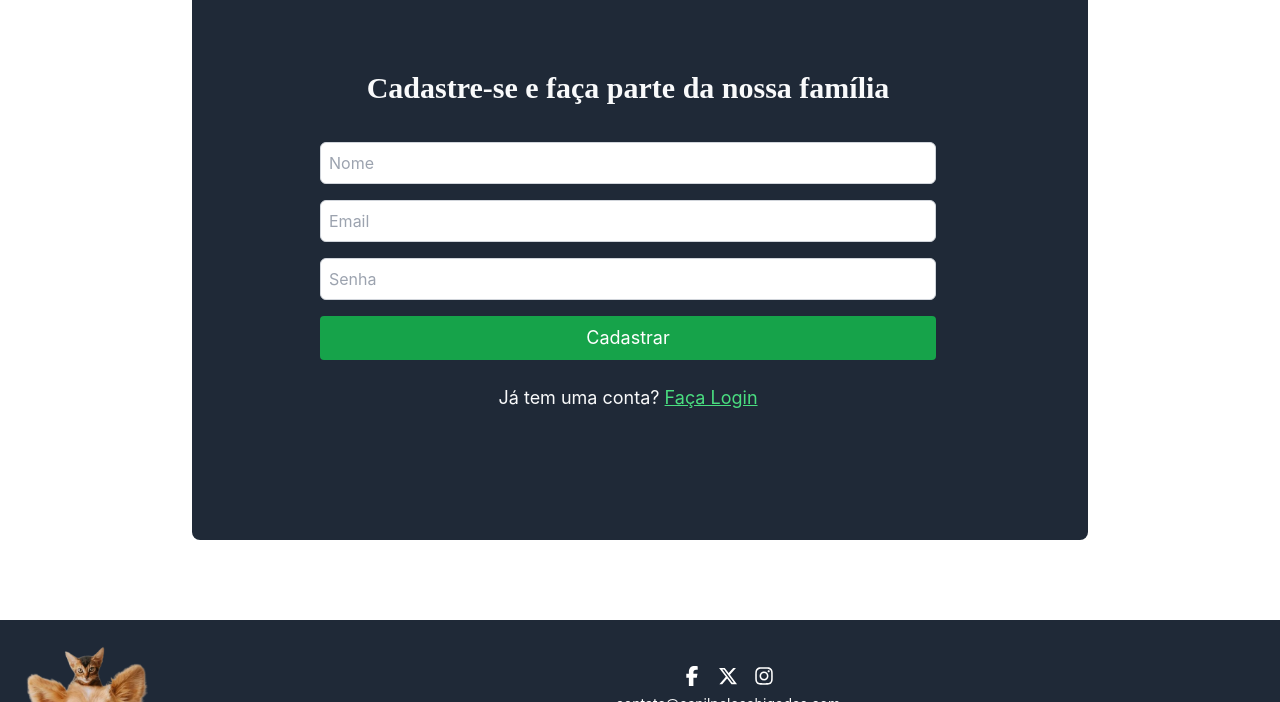
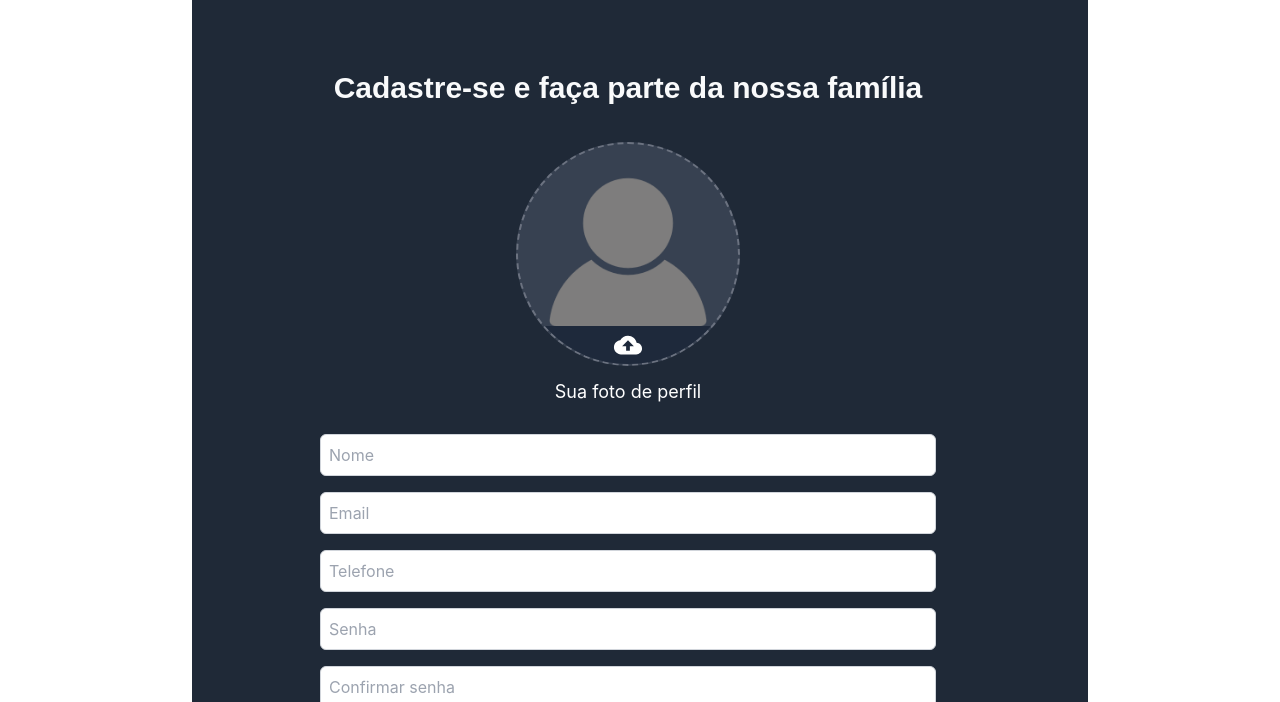
Before and after one commit to michele-oliveira/canil-pelos-e-bigodes-frontend, a React (Create React App) app: page /signup in a window 1280 px wide. Shown: the part 250-952 px from the top of the page. Built offline with nearby package versions, Linux system fonts and the light colour scheme; no server answers.

Commit message:
Modificando api users e formulário da página Register para incluir um campo para fazer upload da foto de perfil

```diff
--- /dev/null
+++ b/src/components/ProfilePictureSelector.js
@@ -0,0 +1,191 @@
+import React, { useRef, useState } from "react";
+import { IoMdCloudUpload as UploadIcon } from "react-icons/io";
+import PropTypes from "prop-types";
+import { validateImageFile } from "../utils/files";
+import InvalidImageFileError from "../errors/files/InvalidImageFileError";
+import InvalidFileAmountSelectedError from "../errors/files/InvalidFileAmountSelectedError";
+
+import profilePictureImg from "../assets/images/profile-picture.png";
+
+const ProfilePictureSelector = ({
+  id,
+  name,
+  image,
+  setImage,
+  onChange,
+  onError,
+  className,
+}) => {
+  const [dragActive, setDragActive] = useState(false);
+
+  const inputRef = useRef(null);
+
+  const imageUrl = image && window.URL.createObjectURL(image);
+
+  const validateFile = (file) => {
+    if (!validateImageFile(file)) {
+      throw new InvalidImageFileError(
+        "Invalid image type. Only JPG, JPEG and PNG images are allowed"
+      );
+    }
+  };
+
+  const validateFileAmount = (files) => {
+    if (files.length !== 1) {
+      throw new InvalidFileAmountSelectedError(
+        "Invalid file amount selected. Only one image must be provided"
+      );
+    }
+  };
+
+  const handleDrag = (e) => {
+    e.preventDefault();
+    e.stopPropagation();
+    if (e.type === "dragenter" || e.type === "dragover") {
+      setDragActive(true);
+    } else if (e.type === "dragleave") {
+      setDragActive(false);
+    }
+  };
+
+  const handleDrop = (e) => {
+    e.preventDefault();
+    e.stopPropagation();
+    setDragActive(false);
+
+    if (e.dataTransfer.files && e.dataTransfer.files.length > 0) {
+      try {
+        if (setImage) {
+          const droppedFile = e.dataTransfer.files[0];
+          validateFileAmount(e.dataTransfer.files);
+          validateFile(droppedFile);
+
+          setImage(droppedFile);
+        } else if (onChange) {
+          const droppedFile = e.dataTransfer.files[0];
+          validateFileAmount(e.dataTransfer.files);
+          validateFile(droppedFile);
+
+          const customEventWithIdentifiers = {
+            ...e,
+            target: {
+              ...e.target,
+              id,
+              name,
+            },
+          };
+          onChange(customEventWithIdentifiers);
+        } else {
+          throw new Error(
+            "Either 'setImage' or 'onChange' props must be passed to ProfilePictureSelector"
+          );
+        }
+
+        e.dataTransfer.clearData();
+      } catch (error) {
+        console.error("Error in handleDrop:", error);
+        onError(error);
+      }
+    }
+  };
+
+  const handleFileSelect = (e) => {
+    try {
+      if (setImage) {
+        if (e.target.files) {
+          const selectedFile = e.target.files[0];
+          validateFileAmount(e.target.files);
+          validateFile(selectedFile);
+          setImage(selectedFile);
+        }
+      } else if (onChange) {
+        if (e.target.files) {
+          const droppedFile = e.target.files[0];
+          validateFileAmount(e.target.files);
+          validateFile(droppedFile);
+          onChange(e);
+        }
+      } else {
+        throw new Error(
+          "Either 'setImage' or 'onChange' props must be passed to ProfilePictureSelector"
+        );
+      }
+    } catch (error) {
+      console.error("Error in handleFileSelect:", error);
+      onError(error);
+    }
+  };
+
+  const handleBrowseFiles = () => {
+    inputRef.current?.click();
+  };
+
+  return (
+    <div
+      className={
+        "flex flex-col items-center justify-center w-full " + className
+      }
+    >
+      <button
+        type="button"
+        onClick={handleBrowseFiles}
+        onDragEnter={handleDrag}
+        onDragLeave={handleDrag}
+        onDragOver={handleDrag}
+        onDrop={handleDrop}
+        className={`relative flex items-center justify-center w-56 h-56 overflow-hidden border-2 ${
+          image ? "border-inherit" : "border-dashed"
+        } rounded-full cursor-pointer focus:outline-none
+      ${
+        dragActive
+          ? "border-blue-500 bg-blue-100"
+          : "border-gray-500 bg-gray-700"
+      }`}
+      >
+        <input
+          id={id}
+          name={name}
+          type="file"
+          accept="image/*"
+          ref={inputRef}
+          onChange={handleFileSelect}
+          className="hidden"
+        />
+        {image ? (
+          <img
+            src={imageUrl}
+            alt={`Uploaded ${image.name}`}
+            className={`w-full h-full object-cover ${
+              dragActive ? "bg-blue-500 opacity-60" : ""
+            }`}
+          />
+        ) : (
+          <div>
+            <img
+              src={profilePictureImg}
+              alt="Default profile pic"
+              className={`w-full h-full object-cover ${
+                dragActive ? "bg-blue-500 opacity-60" : ""
+              }`}
+            />
+          </div>
+        )}
+        <div className="absolute bottom-0 flex items-center justify-center w-full py-1 text-3xl text-white bg-slate-800">
+          <UploadIcon />
+        </div>
+      </button>
+    </div>
+  );
+};
+
+ProfilePictureSelector.propTypes = {
+  image: PropTypes.object,
+  setImage: PropTypes.func,
+  onChange: PropTypes.func,
+  onError: PropTypes.func.isRequired,
+  id: PropTypes.string,
+  name: PropTypes.string,
+  className: PropTypes.string,
+};
+
+export default ProfilePictureSelector;
--- /dev/null
+++ b/src/errors/validation/FormValidationError.js
@@ -0,0 +1,6 @@
+export default class FormValidationError extends Error {
+  constructor(message = "One or more fields in the form are invalid") {
+    super(message);
+    this.name = "FormValidationError";
+  }
+}
--- a/src/pages/Register.js
+++ b/src/pages/Register.js
@@ -1,22 +1,121 @@
 import { useState } from "react";
 import { useNavigate } from "react-router-dom";
+import toast from "../components/react-stacked-toast";
 import Footer from "../components/Footer";
 import Header from "../components/Header";
+import ProfilePictureSelector from "../components/ProfilePictureSelector";
+import { registerUser } from "../api/users/users.api";
+import InvalidImageFileError from "../errors/files/InvalidImageFileError";
+import InvalidFileAmountSelectedError from "../errors/files/InvalidFileAmountSelectedError";
+import FormValidationError from "../errors/validation/FormValidationError";
+import BadRequestError from "../errors/http/BadRequestError";
+import ConflictError from "../errors/http/ConflictError";
 
 function Register() {
+  const [profilePic, setProfilePic] = useState();
   const [name, setName] = useState("");
   const [email, setEmail] = useState("");
+  const [phone, setPhone] = useState("");
   const [password, setPassword] = useState("");
+  const [confirmPassword, setConfirmPassword] = useState("");
+
   const navigate = useNavigate();
 
-  const handleSignup = (e) => {
-    e.preventDefault();
-    console.log("Name:", name, "Email:", email, "Password:", password);
-
+  const onSelectImageError = (error) => {
+    if (error instanceof InvalidImageFileError) {
+      toast({
+        title: "Imagem inválida",
+        description: "Por favor, envie uma imagem JPG, JPEG ou PNG",
+        type: "warning",
+        duration: 3000,
+      });
+    } else if (error instanceof InvalidFileAmountSelectedError) {
+      toast({
+        title: "Envio inválido",
+        description: "Por favor, envie apenas uma imagem",
+        type: "warning",
+        duration: 3000,
+      });
+    } else {
+      toast({
+        title: "Erro inesperado ao atualizar imagem",
+        description:
+          "Por favor, tente novamente. Se achar que se trata de uma falha, acione o suporte",
+        type: "error",
+        duration: 3000,
+      });
+      console.error(error);
+    }
   };
 
-  const handleRedirectToLogin = () => {
-    navigate("/login");
+  const validateForm = () => {
+    if (password !== confirmPassword) {
+      throw new FormValidationError(
+        "Password and password confirmation do not match"
+      );
+    }
+
+    return true;
+  };
+
+  const formatRequestBody = () => {
+    const formData = new FormData();
+    if (profilePic) formData.append("profile_picture", profilePic);
+    formData.append("name", name);
+    formData.append("email", email);
+    formData.append("phone", phone);
+    formData.append("password", password);
+
+    return formData;
+  };
+
+  const handleSignup = async (e) => {
+    e.preventDefault();
+    try {
+      validateForm();
+      const requestBody = formatRequestBody();
+      await registerUser(requestBody);
+      toast({
+        title: "Usuário cadastrado com sucesso",
+        type: "success",
+        duration: 2000,
+      });
+      navigate("/login");
+    } catch (error) {
+      if (error instanceof FormValidationError) {
+        toast({
+          title: "Formulário inválido",
+          description:
+            "Ops, parece que o formulário contém um ou mais campos inválidos. Por favor, revise o formulário e tente novamente",
+          type: "warning",
+          duration: 3500,
+        });
+      } else if (error instanceof ConflictError) {
+        toast({
+          title: "Este email já está em uso",
+          description:
+            "Por favor, tente outro email ou faça login, caso seja o dono desta conta",
+          type: "error",
+          duration: 3500,
+        });
+      } else if (error instanceof BadRequestError) {
+        toast({
+          title: "Dados da requisição inválidos",
+          description:
+            "Ops, parece que o formulário contém um ou mais campos inválidos. Por favor, revise o formulário e tente novamente",
+          type: "error",
+          duration: 3500,
+        });
+      } else {
+        toast({
+          title: "Erro inesperado",
+          description:
+            "Tivemos um erro inesperado durante o cadastro. Por favor, tente novamente ou acione o suporte caso o erro persista",
+          type: "error",
+          duration: 3500,
+        });
+      }
+    }
   };
 
   return (
@@ -25,12 +124,21 @@ function Register() {
       <div className="relative bg-gray-800 m-20 p-32 rounded-lg flex flex-col md:flex-row items-center overflow-hidden mx-auto max-w-4xl">
         <div className="relative z-10 flex flex-col justify-center flex-grow md:mr-6 mb-6 md:mb-0">
           <h1
-            className="text-2xl flex justify-center md:text-3xl font-bold text-gray-50 mb-4 text-center md:text-left pb-5"
-            style={{ fontFamily: "Montserrat, serif" }}
+            className="flex justify-center mb-4 pb-5 text-2xl md:text-3xl font-bold text-gray-50 text-center md:text-left"
+            style={{ fontFamily: "Montserrat, sans-serif" }}
           >
             Cadastre-se e faça parte da nossa família
           </h1>
           <form onSubmit={handleSignup} className="flex flex-col gap-4 mb-6">
+            <div className="flex flex-col w-full mb-3 items-center">
+              <ProfilePictureSelector
+                image={profilePic}
+                setImage={setProfilePic}
+                onError={onSelectImageError}
+              />
+              <h4 className="mt-3 text-lg text-white">Sua foto de perfil</h4>
+            </div>
+
             <input
               type="text"
               placeholder="Nome"
@@ -48,10 +156,26 @@ function Register() {
               className="p-2 rounded-md border border-gray-300"
             />
             <input
+              type="tel"
+              placeholder="Telefone"
+              value={phone}
+              onChange={(e) => setPhone(e.target.value)}
+              required
+              className="p-2 rounded-md border border-gray-300"
+            />
+            <input
               type="password"
               placeholder="Senha"
               value={password}
               onChange={(e) => setPassword(e.target.value)}
+              required
+              className="p-2 rounded-md border border-gray-300"
+            />
+            <input
+              type="password"
+              placeholder="Confirmar senha"
+              value={confirmPassword}
+              onChange={(e) => setConfirmPassword(e.target.value)}
               required
               className="p-2 rounded-md border border-gray-300"
             />
@@ -64,10 +188,7 @@ function Register() {
           </form>
           <p className="text-lg text-gray-50 text-center">
             Já tem uma conta?{" "}
-            <button
-              onClick={handleRedirectToLogin}
-              className="text-green-400 underline"
-            >
+            <button type="submit" className="text-green-400 underline">
               Faça Login
             </button>
           </p>
```
Also changed, not shown: src/api/users/users.api.js (+11 -4 lines), src/assets/images/profile-picture.png (added).
